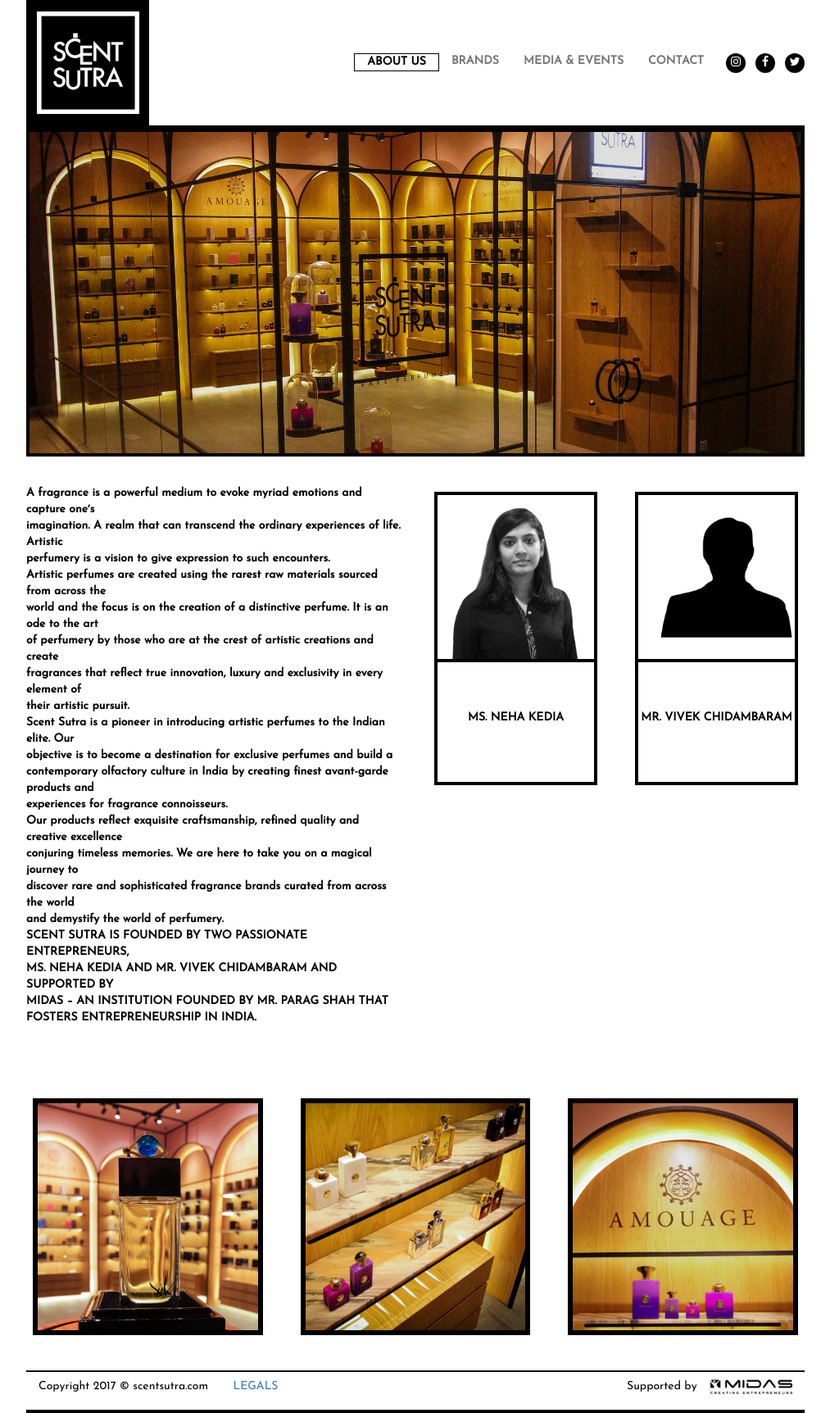
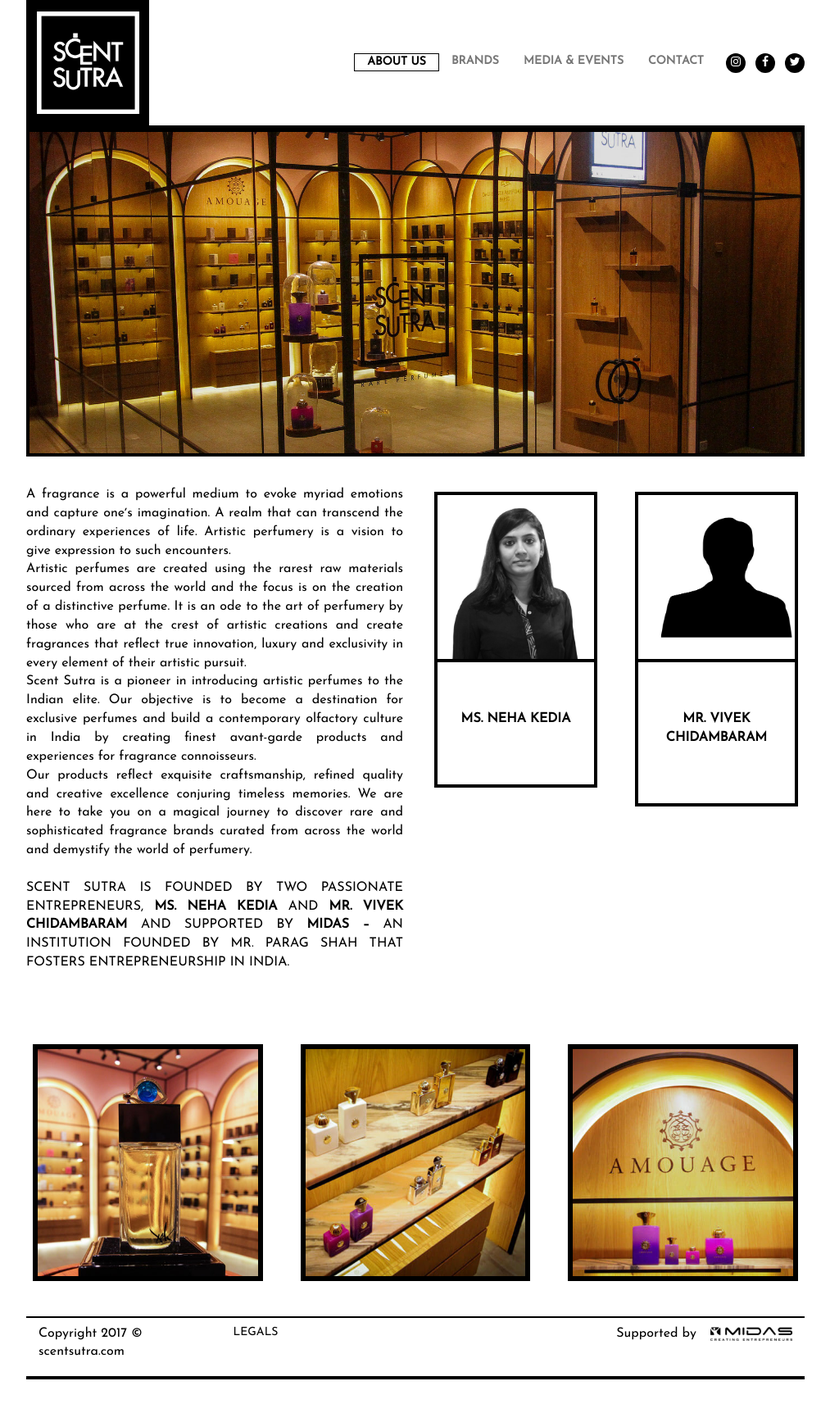
Before and after one commit to ArnavPuri/scentsutra, a Jekyll site: the page built from about.html, in a window 1280 px wide. Shown: the whole page at 82% size, without its empty margins (133-1146 px from the left). Built offline with Jekyll 4.4.1, drawn with Linux system fonts in a browser that asks for light colours; nearby versions of some CDN libraries; after the commit the page ends 1683 px from its top, so only the background shows below that.

Commit message:
suggested changes

```diff
--- a/_config.yml
+++ b/_config.yml
@@ -6,11 +6,12 @@
 ## note:
 #  use site.path in your templates to make it work for both protocols e.g. http and https
 #  use site.url only inside the web feed template (e.g. requires full url incl. protocol)
-path: '/scentsutra/'
-url:  'https://arnavpuri.github.io/scentsutra/'
-# path: ''
-# url: ''
+# path: '/scentsutra/'
+# url:  'https://arnavpuri.github.io/scentsutra/'
+path: ''
+url: ''
 facebook: 'ScentSutra'
+instagram: 'scent_sutra'
 
 collections:
   products:
--- a/_includes/footer.html
+++ b/_includes/footer.html
@@ -6,10 +6,10 @@
 			</p>
 		</div>
 		<div class="col-xs-2">
-			<a class="legal-link" href="#">LEGALS</a>
+			<a class="legal-link" href="#" style="color: black">LEGALS</a>
 		</div>
 		<div class="col-xs-4 pull-right" style="float: right;">
-			<p style="float: right;">Supported by <img src="images/midaslogo.png" style="width: 100px; margin-left: 12px;"></p>
+			<p style="float: right;">Supported by <a href="http://midasindia.net" target="_blank"><img src="images/midaslogo.png" style="width: 100px; margin-left: 12px;"></a></p>
 		</div>
 	</div>
 </div>
--- a/about.html
+++ b/about.html
@@ -16,25 +16,23 @@
 	<div class="container">
 		<div class="row">
 			<div class="col-xs-6 about-block">
-				<p>A fragrance is a powerful medium to evoke myriad emotions and capture one&#700;s<br>
-				imagination. A realm that can transcend the ordinary experiences of life. Artistic<br>
+				<p>A fragrance is a powerful medium to evoke myriad emotions and capture one&#700;s imagination. A realm that can transcend the ordinary experiences of life. Artistic
 				perfumery is a vision to give expression to such encounters.<br>
-				Artistic perfumes are created using the rarest raw materials sourced from across the<br>
-				world and the focus is on the creation of a distinctive perfume. It is an ode to the art<br>
-				of perfumery by those who are at the crest of artistic creations and create<br>
-				fragrances that reflect true innovation, luxury and exclusivity in every element of<br>
+				Artistic perfumes are created using the rarest raw materials sourced from across the
+				world and the focus is on the creation of a distinctive perfume. It is an ode to the art
+				of perfumery by those who are at the crest of artistic creations and create
+				fragrances that reflect true innovation, luxury and exclusivity in every element of
 				their artistic pursuit.<br>
-				Scent Sutra is a pioneer in introducing artistic perfumes to the Indian elite. Our<br>
-				objective is to become a destination for exclusive perfumes and build a<br>
-				contemporary olfactory culture in India by creating finest avant-garde products and<br>
+				Scent Sutra is a pioneer in introducing artistic perfumes to the Indian elite. Our
+				objective is to become a destination for exclusive perfumes and build a
+				contemporary olfactory culture in India by creating finest avant-garde products and
 				experiences for fragrance connoisseurs.<br>
-				Our products reflect exquisite craftsmanship, refined quality and creative excellence<br>
-				conjuring timeless memories. We are here to take you on a magical journey to<br>
-				discover rare and sophisticated fragrance brands curated from across the world<br>
-				and demystify the world of perfumery.<br>
-				SCENT SUTRA IS FOUNDED BY TWO PASSIONATE ENTREPRENEURS,<br>
-				MS. NEHA KEDIA AND MR. VIVEK CHIDAMBARAM AND SUPPORTED BY<br>
-				MIDAS &ndash; AN INSTITUTION FOUNDED BY MR. PARAG SHAH THAT FOSTERS ENTREPRENEURSHIP IN INDIA.</p>
+				Our products reflect exquisite craftsmanship, refined quality and creative excellence
+				conjuring timeless memories. We are here to take you on a magical journey to
+				discover rare and sophisticated fragrance brands curated from across the world
+				and demystify the world of perfumery.<br> <br>
+				SCENT SUTRA IS FOUNDED BY TWO PASSIONATE ENTREPRENEURS, <strong>MS. NEHA KEDIA</strong> AND <strong>MR. VIVEK CHIDAMBARAM</strong> AND SUPPORTED BY
+				<strong>MIDAS &ndash;</strong> AN INSTITUTION FOUNDED BY MR. PARAG SHAH THAT FOSTERS ENTREPRENEURSHIP IN INDIA.</p>
 			</div>
 			<div class="col-xs-3">
 				<div class="member-block">
--- a/css/style.scss
+++ b/css/style.scss
@@ -7,6 +7,9 @@
 @import 'variables';
 @import 'nav';
 
+p{
+	font-size: 16px;
+}
 @media (min-width: 1200px){
 .container {
     width: 980px;
@@ -191,6 +194,11 @@
 	font-weight: 700;
 }
 
+.about-block p {
+	text-align: justify;
+	font-weight: normal;
+}
+
 .gallery-image {
 	border: 6px solid black;
 	padding-right: 0;
```
Also changed, not shown: contact.html (+5 -2 lines), index.html (+4 -4 lines), images/banner3.jpg, images/map.jpg, 1 other file.
